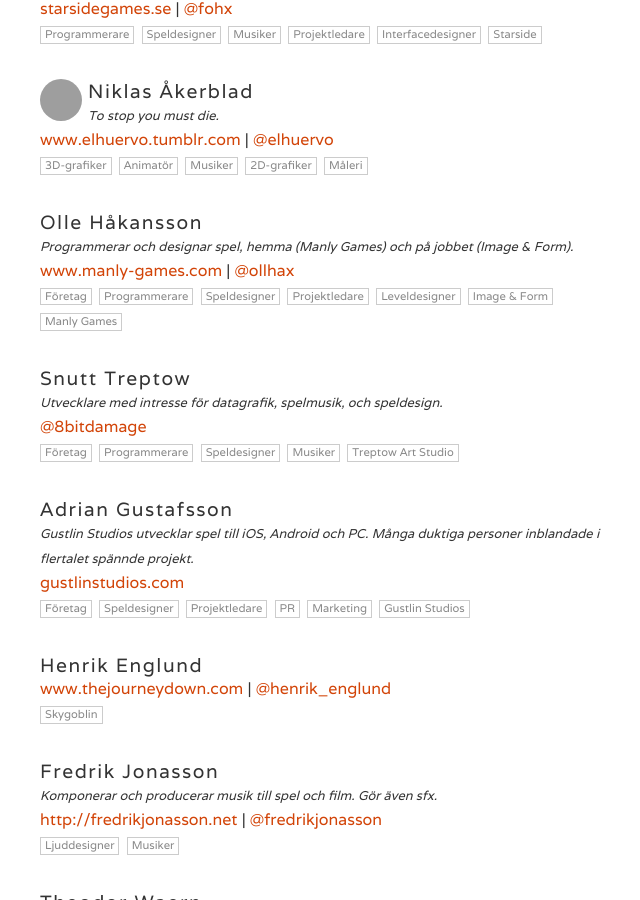
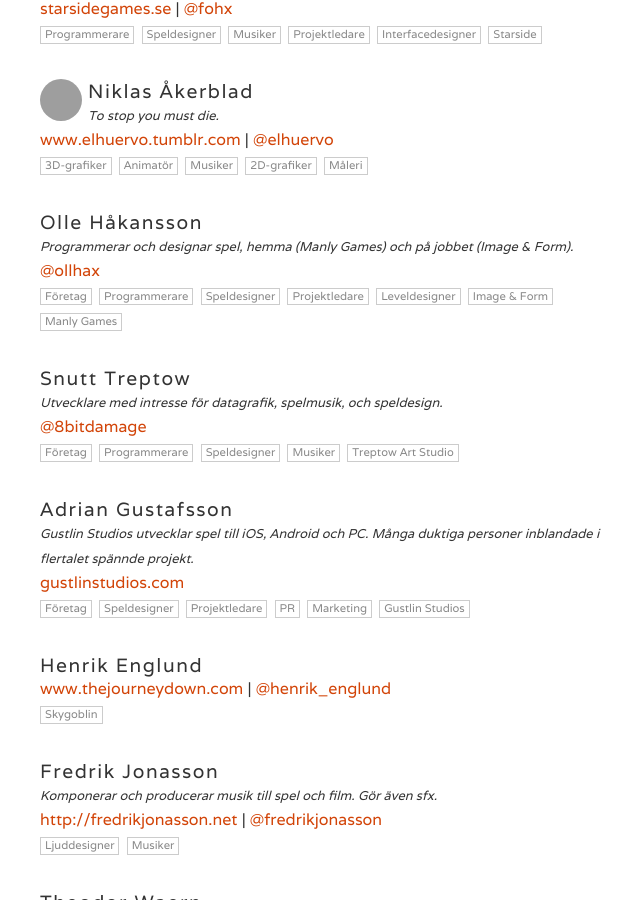
Before and after one commit to indiespel-gbg/indiespel-gbg.github.io, a Jekyll site: the page built from medlemmar.html, in a window 1280 px wide and 900 px high, scrolled down 2448 px. Shown: the whole window, without its empty margins (316-956 px from the left). Built offline with Jekyll 4.4.1, drawn with Linux system fonts in a browser that asks for light colours; grey boxes are pictures that could not be loaded.

Commit message:
removed Olle Håkansson's defunct website

```diff
--- a/_data/members.yml
+++ b/_data/members.yml
@@ -106,7 +106,6 @@
 
 - name: Olle Håkansson
   bio: Programmerar och designar spel, hemma (Manly Games) och på jobbet (Image & Form).
-  website: www.manly-games.com
   twitter: ollhax
   tags:
   - Företag
```
